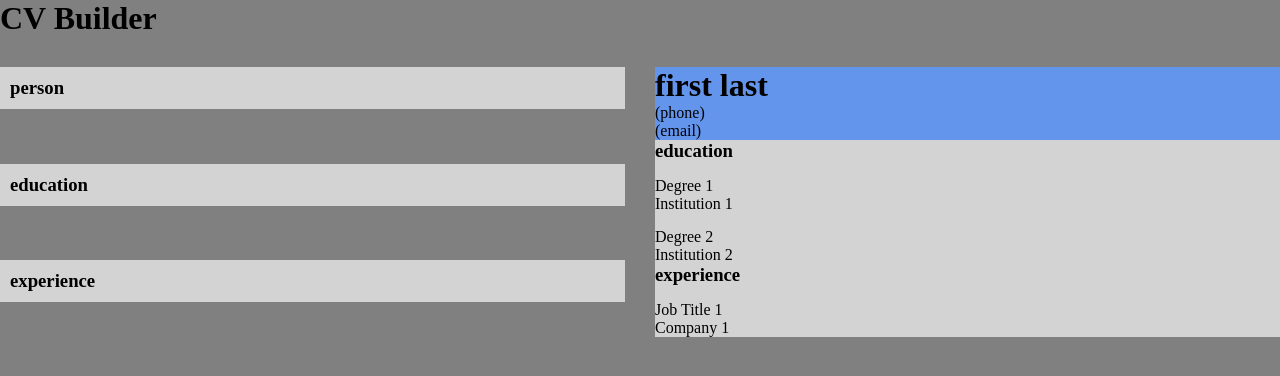
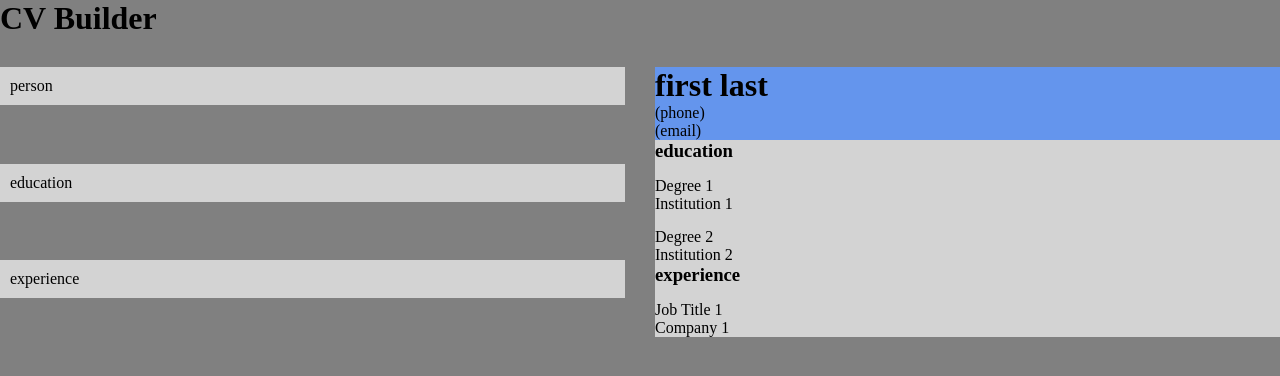
Before and after one commit to strallia/cv-app, a React (Vite) app: page / in a window 1280 px wide. Shown: the top 376 px of the page. Built offline with nearby package versions, Linux system fonts and the light colour scheme.

Commit message:
feat: Close edit-section on click if already expanded

```diff
--- a/src/components/App.jsx
+++ b/src/components/App.jsx
@@ -7,7 +7,6 @@ import { EditSection } from "./EditSection";
 function App() {
   const [data, setData] = useState(initialData);
   const [expandedEditSection, setExpandedEditSection] = useState("");
-
   const sectionTitles = ["person", "education", "experience"];
 
   function findSectionEntries(sectionTitle) {
@@ -16,7 +15,6 @@ function App() {
   const personEntries = findSectionEntries("person");
   const educationEntries = findSectionEntries("education");
   const experienceEntries = findSectionEntries("experience");
-
   const { firstName, lastName, phone, email } = personEntries[0];
 
   function handleInputOnChange(entryID, key, newValue) {
@@ -40,8 +38,6 @@ function App() {
           else if (sectionTitle === "experience")
             sectionEntries = experienceEntries;
 
-          const isExpandedSection = sectionTitle === expandedEditSection;
-
           return (
             <EditSection
               key={index}
@@ -50,7 +46,7 @@ function App() {
               data={data}
               setData={setData}
               handleInputOnChange={handleInputOnChange}
-              isExpandedSection={isExpandedSection}
+              expandedEditSection={expandedEditSection}
               setExpandedEditSection={setExpandedEditSection}
             />
           );
--- a/src/components/EditSection.jsx
+++ b/src/components/EditSection.jsx
@@ -8,10 +8,11 @@ function EditSection({
   data,
   setData,
   handleInputOnChange,
-  isExpandedSection,
+  expandedEditSection,
   setExpandedEditSection,
 }) {
   const [expandedEntryID, setExpandedEntryID] = useState("");
+  const isExpandedSection = sectionTitle === expandedEditSection;
 
   function showExpandedSection() {
     const forms = sectionEntries.map((entry) => {
@@ -43,12 +44,18 @@ function EditSection({
     );
   }
 
+  function handleEditSectionClick(e) {
+    if (e.target !== e.currentTarget) return;
+    if (expandedEditSection === sectionTitle) return setExpandedEditSection("");
+    setExpandedEditSection(sectionTitle);
+  }
+
   return (
     <section
       className="edit-section"
-      onClick={() => setExpandedEditSection(sectionTitle)}
+      onClick={(e) => handleEditSectionClick(e)}
     >
-      <h3>{sectionTitle}</h3>
+      {sectionTitle}
       {isExpandedSection && showExpandedSection()}
     </section>
   );
--- a/src/styles/App.css
+++ b/src/styles/App.css
@@ -34,6 +34,7 @@ body {
 .edit-section {
   padding: 10px;
   height: min-content;
+  cursor: pointer;
 }
 
 form {
```
